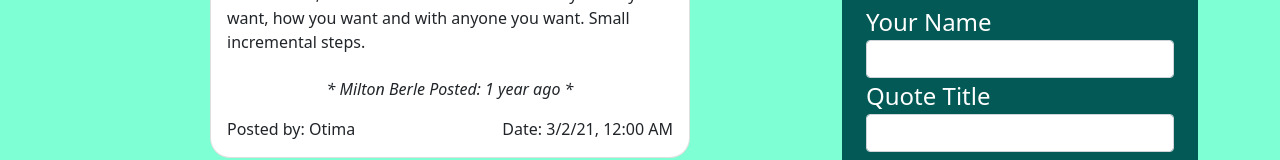
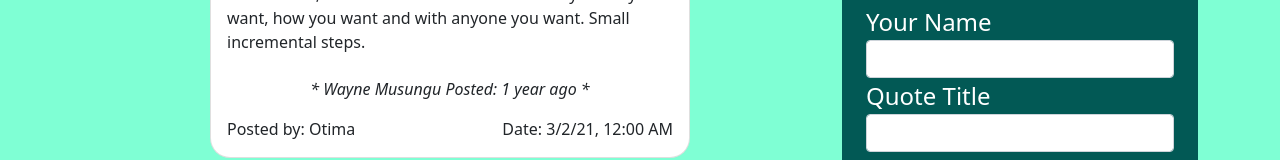
Before and after one commit to WayneMusungu/Quote-app, an Angular app: page / in a window 1280 px wide. Shown: the part 350-510 px from the top of the page. Built offline with nearby package versions, Linux system fonts and the light colour scheme.

Commit message:
Make changes to quotes

```diff
--- a/src/app/quote/quote.component.ts
+++ b/src/app/quote/quote.component.ts
@@ -9,7 +9,7 @@ import { Quotes } from '../quotes';
 })
 export class QuoteComponent implements OnInit {
   quotes: Quotes[] = [
-    new Quotes(1, 'Otima', 'Skills', 'Learn a skill, master and monetize it. Work anywhere you want, how you want and with anyone you want. Small incremental steps.', 'Milton Berle', new Date(2021, 2, 2), 0, 0),
+    new Quotes(1, 'Otima', 'Skills', 'Learn a skill, master and monetize it. Work anywhere you want, how you want and with anyone you want. Small incremental steps.', 'Wayne Musungu', new Date(2021, 2, 2), 0, 0),
     new Quotes(2, 'Phoebe', 'Happiness', 'Happiness is a direction not a place.',  'Sydney J. Harris', new Date (2021, 9, 28), 0,0),
     new Quotes(3, 'Chelsea', 'Love', "Since I can't be with you right now I will have to be content just dreaming about when we will be together again", 'Susan Polis Schutz', new Date(2022, 1, 31), 0, 0),
 
```
